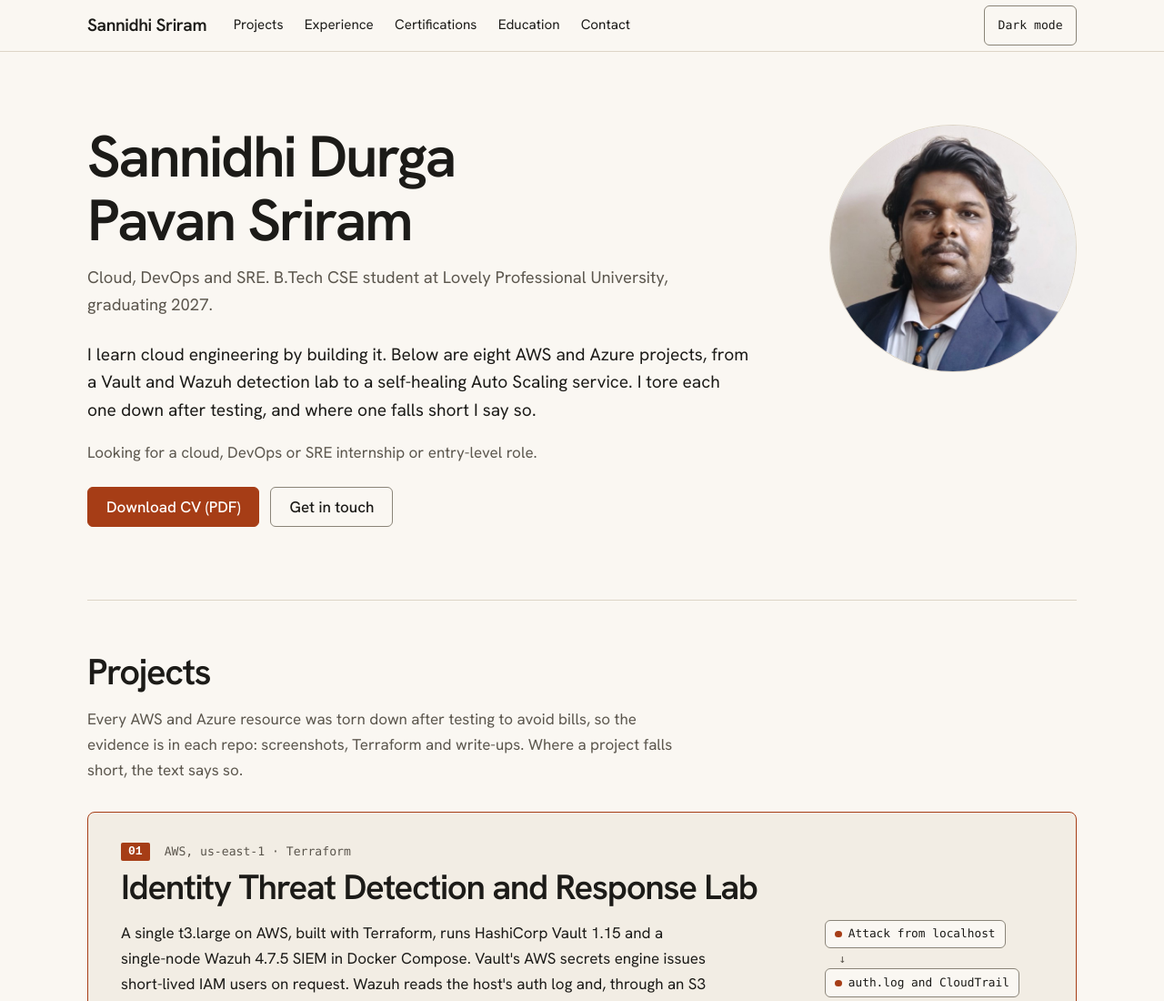
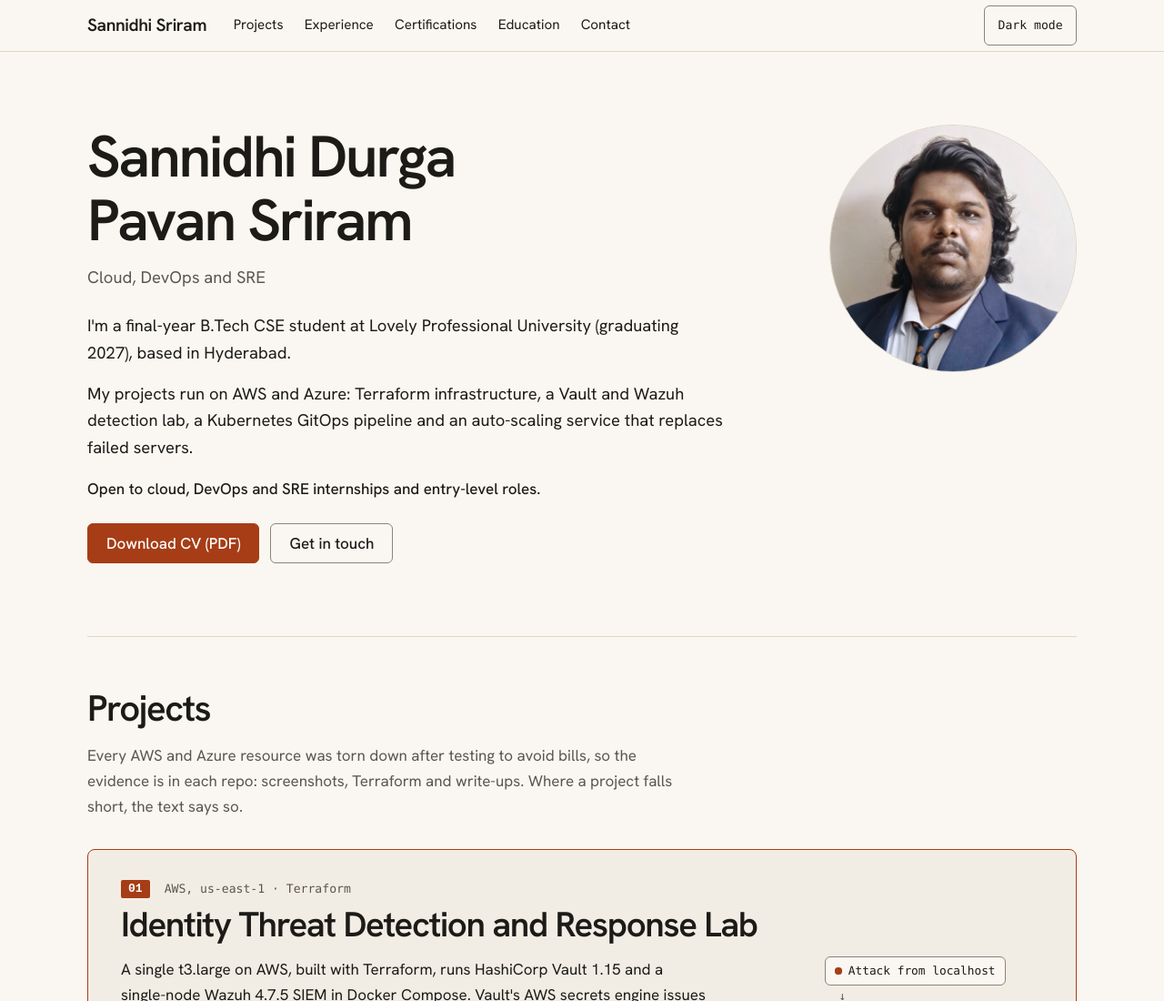
Before and after one commit to SannidhiSriram-06/SannidhiSriram-06.github.io, a plain HTML site: page index.html in a window 1280 px wide. Shown: the top 1100 px of the page at 91% size. Drawn offline with Linux system fonts and the light colour scheme; no server answers; a small style sheet from the web is missing.

Commit message:
copy: shorter, calmer intro (who I am, what I build, open to work)
Co-Authored-By: Claude Sonnet 5.5 <noreply@anthropic.com>

```diff
--- a/index.html
+++ b/index.html
@@ -90,10 +90,12 @@
     <section class="intro wrap" aria-labelledby="intro-title">
       <div class="intro-text">
         <h1 id="intro-title">Sannidhi Durga Pavan Sriram</h1>
-        <p class="intro-role">Cloud, DevOps and SRE. B.Tech CSE student at Lovely Professional University, graduating
-          2027.</p>
-        <p class="lede">I learn cloud engineering by building it. Below are eight AWS and Azure projects, from a Vault and Wazuh detection lab to a self-healing Auto Scaling service. I tore each one down after testing, and where one falls short I say so.</p>
-        <p class="intro-status">Looking for a cloud, DevOps or SRE internship or entry-level role.</p>
+        <p class="intro-role">Cloud, DevOps and SRE</p>
+        <p class="lede">I'm a final-year B.Tech CSE student at Lovely Professional University (graduating 2027), based in
+          Hyderabad.</p>
+        <p class="lede">My projects run on AWS and Azure: Terraform infrastructure, a Vault and Wazuh detection lab, a Kubernetes
+          GitOps pipeline and an auto-scaling service that replaces failed servers.</p>
+        <p class="intro-status">Open to cloud, DevOps and SRE internships and entry-level roles.</p>
         <p class="intro-actions">
           <a class="button button-primary" href="assets/media/Sannidhi_Sriram_CV.pdf" download>Download CV (PDF)</a>
           <a class="button" href="#contact">Get in touch</a>
--- a/style.css
+++ b/style.css
@@ -308,12 +308,12 @@ code {
 }
 
 .lede {
-  font-size: 1.2rem;
+  font-size: 1.15rem;
   line-height: 1.6;
 }
 
 .intro-status {
-  color: var(--muted);
+  font-weight: 500;
 }
 
 .intro-actions {
```
